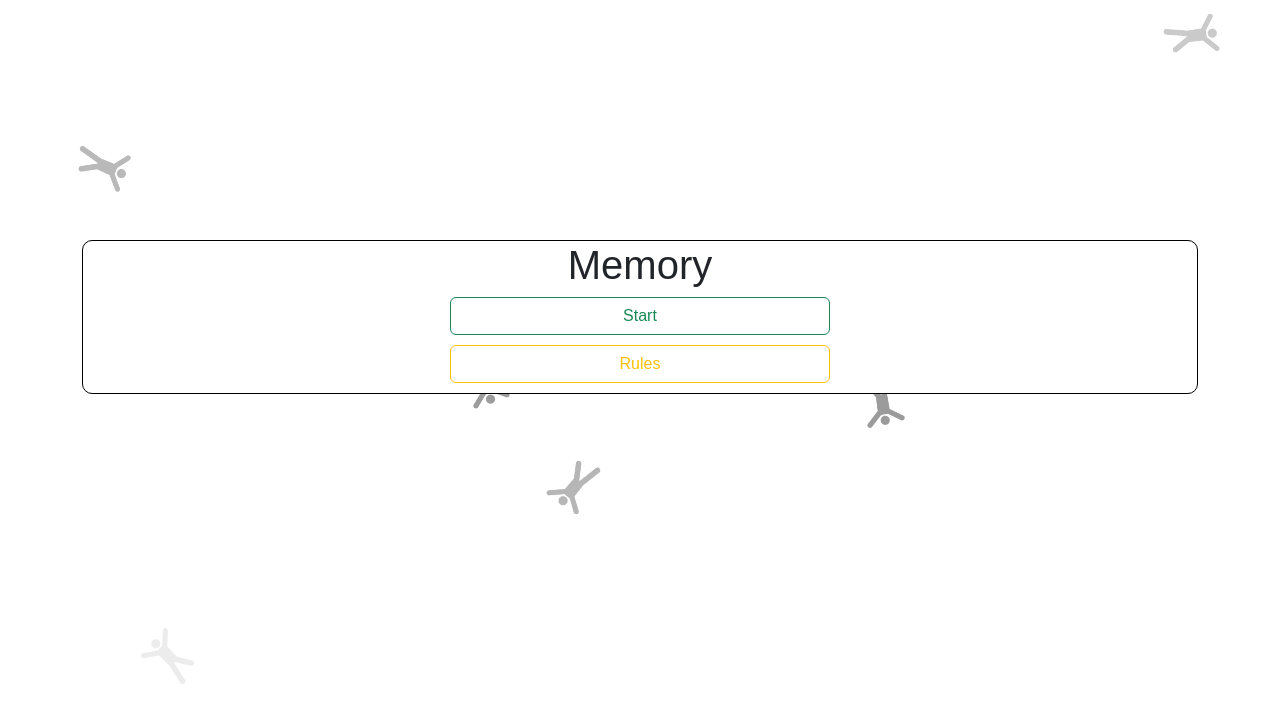
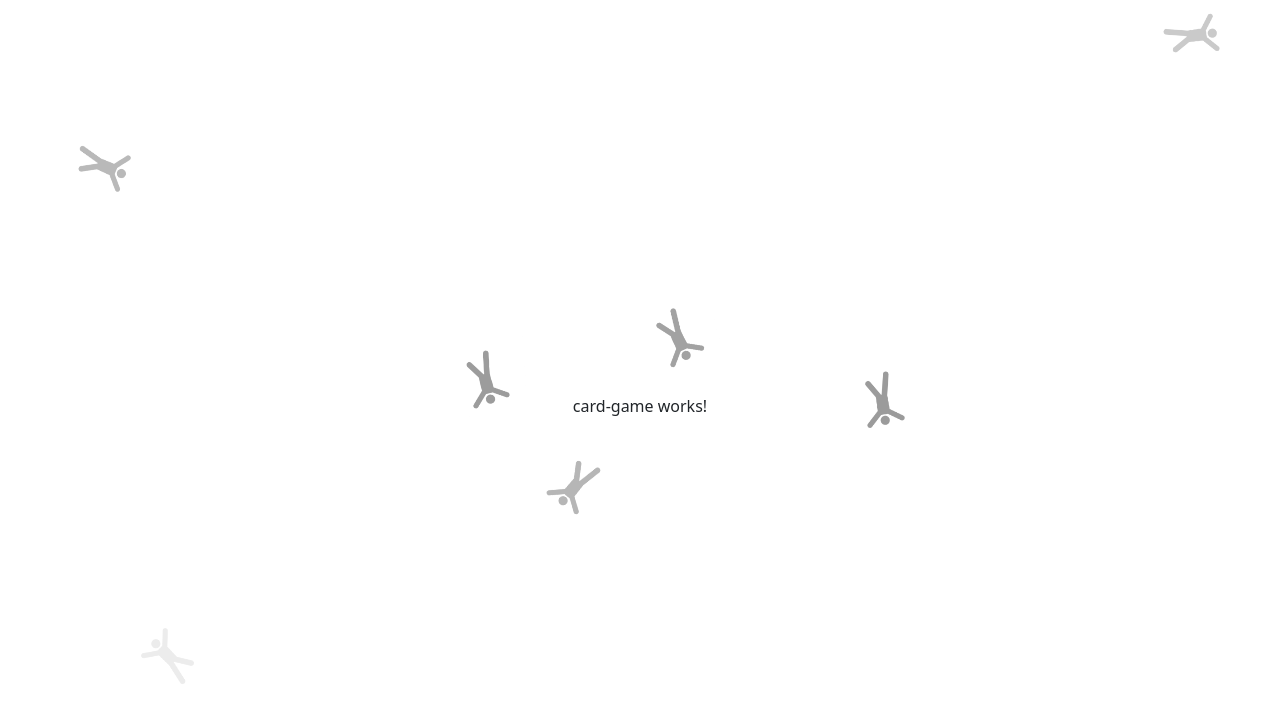
Before and after one commit to Alexiuus/Memory, an Angular app in the folder Memory/: page /homePage in a window 1280 px wide. Both pictures are taken after a click on the button "Start". Shown: the top 722 px of the page. Built offline with nearby package versions, Linux system fonts and the light colour scheme; a web font is replaced by a local one.

Commit message:
start animation

```diff
--- a/Memory/package.json
+++ b/Memory/package.json
@@ -10,7 +10,7 @@
   },
   "private": true,
   "dependencies": {
-    "@angular/animations": "^15.1.0",
+    "@angular/animations": "^15.1.4",
     "@angular/common": "^15.1.0",
     "@angular/compiler": "^15.1.0",
     "@angular/core": "^15.1.0",
--- /dev/null
+++ b/Memory/src/app/card-game/card-game.component.html
@@ -0,0 +1 @@
+<p>card-game works!</p>
--- a/Memory/src/app/home-page/home-page.component.css
+++ b/Memory/src/app/home-page/home-page.component.css
@@ -6,6 +6,11 @@
 
 .row {
     margin-bottom: 10px;
+}
+
+.box{
+    position: relative;
+    z-index: 1;
 }
 
 .Menu {
--- a/Memory/src/app/home-page/home-page.component.html
+++ b/Memory/src/app/home-page/home-page.component.html
@@ -1,23 +1,27 @@
 <div class="container text-center homePage">
-    <div class="Menu">
+    <div [@moveBox]="animateBox ? 'active' : 'inactive'" class="Menu">
         <h1>{{title}}</h1>
+
         <div class="row">
-            <button type="button" class="btn btn-outline-success offset-4 col-4">Start</button>
+            <button type="button" (click)="animateBox = true" class="btn btn-outline-success offset-4 col-4">Start</button>
         </div>
+
         <div class="row">
             <button class="btn btn-outline-warning offset-4 col-4" data-bs-toggle="collapse" data-bs-target="#Rules" aria-expanded="false" aria-controls="Rules">Rules</button>
             <div class="collapse" id="Rules">
                 <div class="card card-body">
-                    Lorem ipsum dolor sit amet, consectetur adipiscing elit. Quisque auctor, quam vel facilisis tincidunt, velit velit malesuada massa, a placerat odio velit ac nisi. Sed euismod, metus vitae consectetur dictum, tellus ipsum aliquet erat, sit amet molestie leo ante non sem. Donec auctor, ipsum in interdum aliquet, sapien lacus tristique orci, vel euismod lectus libero eu ligula. Nullam hendrerit sem ut ex dictum dictum. Aliquam erat volutpat. In euismod commodo pellentesque. Sed sed commodo sem. Nam id justo ac neque dictum tempus.
-                    Lorem ipsum dolor sit amet, consectetur adipiscing elit. Quisque auctor, quam vel facilisis tincidunt, velit velit malesuada massa, a placerat odio velit ac nisi. Sed euismod, metus vitae consectetur dictum, tellus ipsum aliquet erat, sit amet molestie leo ante non sem. Donec auctor, ipsum in interdum aliquet, sapien lacus tristique orci, vel euismod lectus libero eu ligula. Nullam hendrerit sem ut ex dictum dictum. Aliquam erat volutpat. In euismod commodo pellentesque. Sed sed commodo sem. Nam id justo ac neque dictum tempus.
-                    Lorem ipsum dolor sit amet, consectetur adipiscing elit. Quisque auctor, quam vel facilisis tincidunt, velit velit malesuada massa, a placerat odio velit ac nisi. Sed euismod, metus vitae consectetur dictum, tellus ipsum aliquet erat, sit amet molestie leo ante non sem. Donec auctor, ipsum in interdum aliquet, sapien lacus tristique orci, vel euismod lectus libero eu ligula. Nullam hendrerit sem ut ex dictum dictum. Aliquam erat volutpat. In euismod commodo pellentesque. Sed sed commodo sem. Nam id justo ac neque dictum tempus.
-                    Lorem ipsum dolor sit amet, consectetur adipiscing elit. Quisque auctor, quam vel facilisis tincidunt, velit velit malesuada massa, a placerat odio velit ac nisi. Sed euismod, metus vitae consectetur dictum, tellus ipsum aliquet erat, sit amet molestie leo ante non sem. Donec auctor, ipsum in interdum aliquet, sapien lacus tristique orci, vel euismod lectus libero eu ligula. Nullam hendrerit sem ut ex dictum dictum. Aliquam erat volutpat. In euismod commodo pellentesque. Sed sed commodo sem. Nam id justo ac neque dictum tempus.
-                    Lorem ipsum dolor sit amet, consectetur adipiscing elit. Quisque auctor, quam vel facilisis tincidunt, velit velit malesuada massa, a placerat odio velit ac nisi. Sed euismod, metus vitae consectetur dictum, tellus ipsum aliquet erat, sit amet molestie leo ante non sem. Donec auctor, ipsum in interdum aliquet, sapien lacus tristique orci, vel euismod lectus libero eu ligula. Nullam hendrerit sem ut ex dictum dictum. Aliquam erat volutpat. In euismod commodo pellentesque. Sed sed commodo sem. Nam id justo ac neque dictum tempus.
+                    The player must match 9 cards to win. <br/>
+                    1.    The player will have 2 seconds to memorize the cards and will have 10 seconds to match them. <br/>
+                    2.    The player will have 3 lives, these will be lost for each mistake they make. <br/>
+                    You will win if you manage to match all the cards.
                 </div>
             </div>
         </div>
     </div>
 
+    <app-card-game [ngStyle]="{'display': animateBox ? 'block' : 'none'}" class="box"></app-card-game>
+
+    <!--Animation-->
     <div class="images" >
         <ng-container *ngFor="let i of [0, 1, 2, 3, 4, 5, 6, 7, 8, 9, 10]">
             <img class="image-moving" src={{urlImage}} alt="f">
--- a/Memory/src/app/home-page/home-page.component.ts
+++ b/Memory/src/app/home-page/home-page.component.ts
@@ -1,11 +1,24 @@
+import { animate, state, style, transition, trigger } from '@angular/animations';
 import { Component } from '@angular/core';
 
 @Component({
     selector: 'app-home-page',
     templateUrl: './home-page.component.html',
-    styleUrls: ['./home-page.component.css']
+    styleUrls: ['./home-page.component.css'],
+    animations: [
+        trigger('moveBox', [
+          state('inactive', style({ transform: 'translateX(0)' })),
+          state('active', style({ transform: 'translatey(-1000px)' })),
+          transition('inactive => active', animate('.5s ease-in'))
+        ])
+      ]
 })
 export class homePageComponent {
     title = 'Memory';
     urlImage = "../../assets/person.jpg";
+    animateBox = false;
+    displayDiv = false;
+    toggleDiv() {
+      this.displayDiv = !this.displayDiv;
+    }
 }
```
Also changed, not shown: Memory/src/app/app.module.ts (+11 -8 lines), Memory/src/app/card-game/card-game.component.ts (added, +10 -0 lines), Memory/src/app/card-game/card-game.component.css (added), 2 other files (tests, documents, lock files or other folders).
